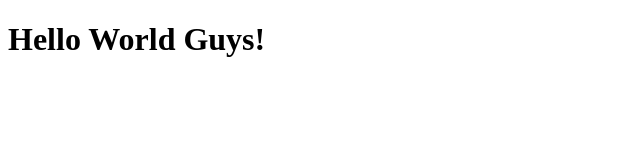
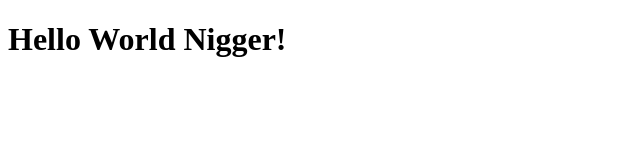
Before and after one commit to Rayandra29/Revou-Course, a plain HTML site: page index.html in a window 1280 px wide. Shown: the full height of the page, 0-640 px from the left. Drawn offline with Linux system fonts and the light colour scheme.

Commit message:
new update index

```diff
--- a/index.html
+++ b/index.html
@@ -6,6 +6,6 @@
     <title>Test</title>
   </head>
   <body>
-    <h1>Hello World Guys!</h1>
+    <h1>Hello World Nigger!</h1>
   </body>
 </html>
```
